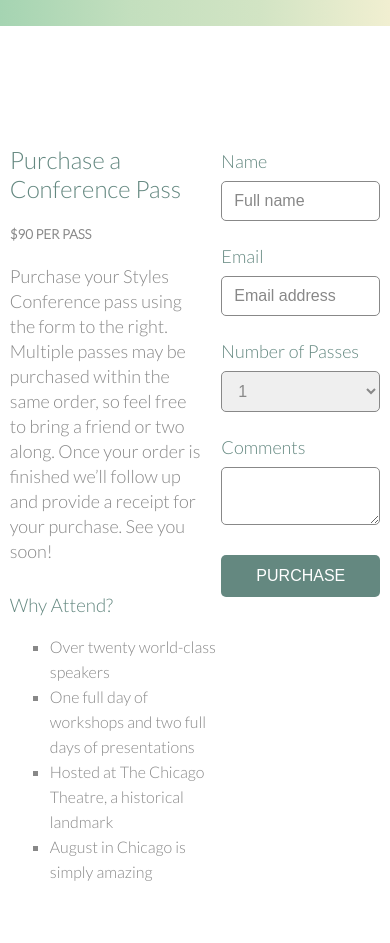
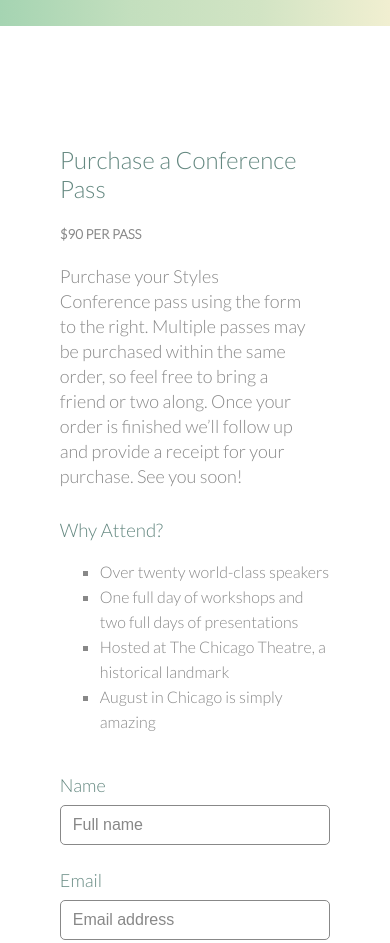
Before and after one commit to Emmytobs/emmytobs.github.io-styles-conference-site, a plain HTML site: page register.html in a window 390 px wide. Shown: the part 473-1416 px from the top of the page. Drawn offline with Linux system fonts and the light colour scheme.

Commit message:
Added responsive styling to the register page

```diff
--- a/styles/register.css
+++ b/styles/register.css
@@ -74,6 +74,11 @@ form div label + * {
     font-size: 16px;
     width: 100%;
 }
+form div label + *:focus {
+    border: 1px solid var(--main-trim-color);
+    box-shadow: 2px 2px 5px 1px #64888086, -2px -2px 5px 1px #64888086;
+    outline: none;
+}
 
 button {
     padding: 12px 35px;
@@ -86,3 +91,22 @@ button {
     margin: 15px 0;
     background: var(--main-trim-color);
 }
+
+@media screen and (max-width: 900px) {
+    article {
+        display: flex;
+        flex-direction: column;
+    }
+    section.purchase-info,
+    section .purchase-form {
+        padding: 0 50px;
+        flex: 1
+    }
+
+    form > div {
+        padding: 0 50px;
+    }
+    form > button {
+        margin-left: 50px
+    }
+}
```
